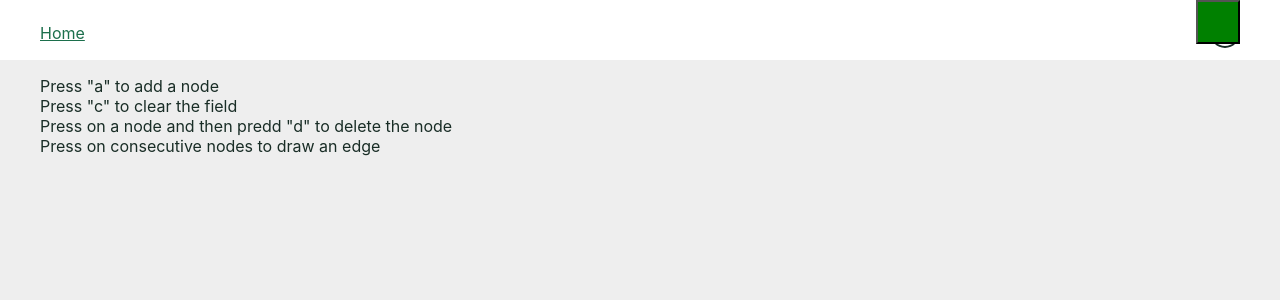
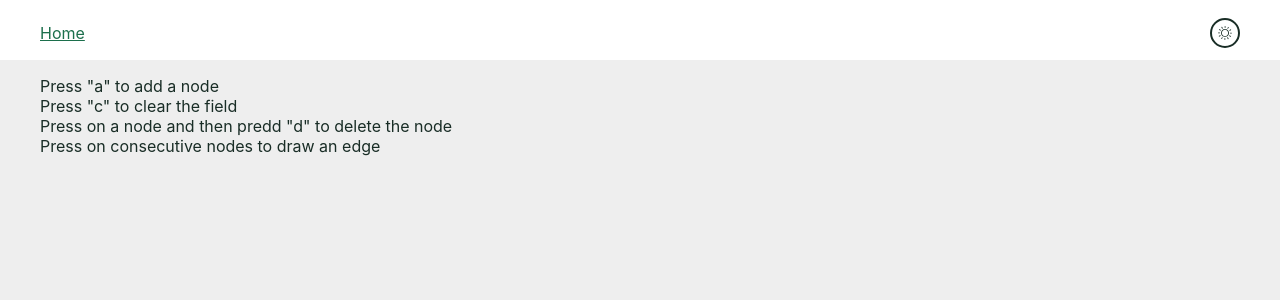
Before and after one commit to g4ps/website, a React (Create React App) app: page /graphBoard in a window 1280 px wide. Shown: the top 300 px of the page. Built offline with nearby package versions, Linux system fonts and the light colour scheme.

Commit message:
Removed debug things

```diff
--- a/src/pages/GraphBoard/GraphBoard.jsx
+++ b/src/pages/GraphBoard/GraphBoard.jsx
@@ -83,12 +83,12 @@ const GraphBoard = () => {
         if (isMousePressed) {
             if (currNode) {
                 setTempNodeID(currNode);
-                console.log(currNode);
+                // console.log(currNode);
             }
         }
         else {
             setTempNodeID(null);
-            console.log(null);
+            // console.log(null);
         }
     }, [isMousePressed, currNode]);
 
@@ -390,18 +390,18 @@ const GraphBoard = () => {
             width={canvasRes[0]}
             height={canvasRes[1]}
           />
-          <button style={{
-              padding: "20px",
-              position: "fixed",
-              top: "0",
-              right: "40px",
-              background: "green"
-          }}
-                  onClick={() => {
-                      console.log("currToll " + callsRef.current);
-                  }}
-          >
-          </button>
+          {/* <button style={{ */}
+          {/*     padding: "20px", */}
+          {/*     position: "fixed", */}
+          {/*     top: "0", */}
+          {/*     right: "40px", */}
+          {/*     background: "green" */}
+          {/* }} */}
+          {/*         onClick={() => { */}
+          {/*             console.log("currToll " + callsRef.current); */}
+          {/*         }} */}
+          {/* >             */}
+          {/* </button> */}
         </div>
     );
 };
```
